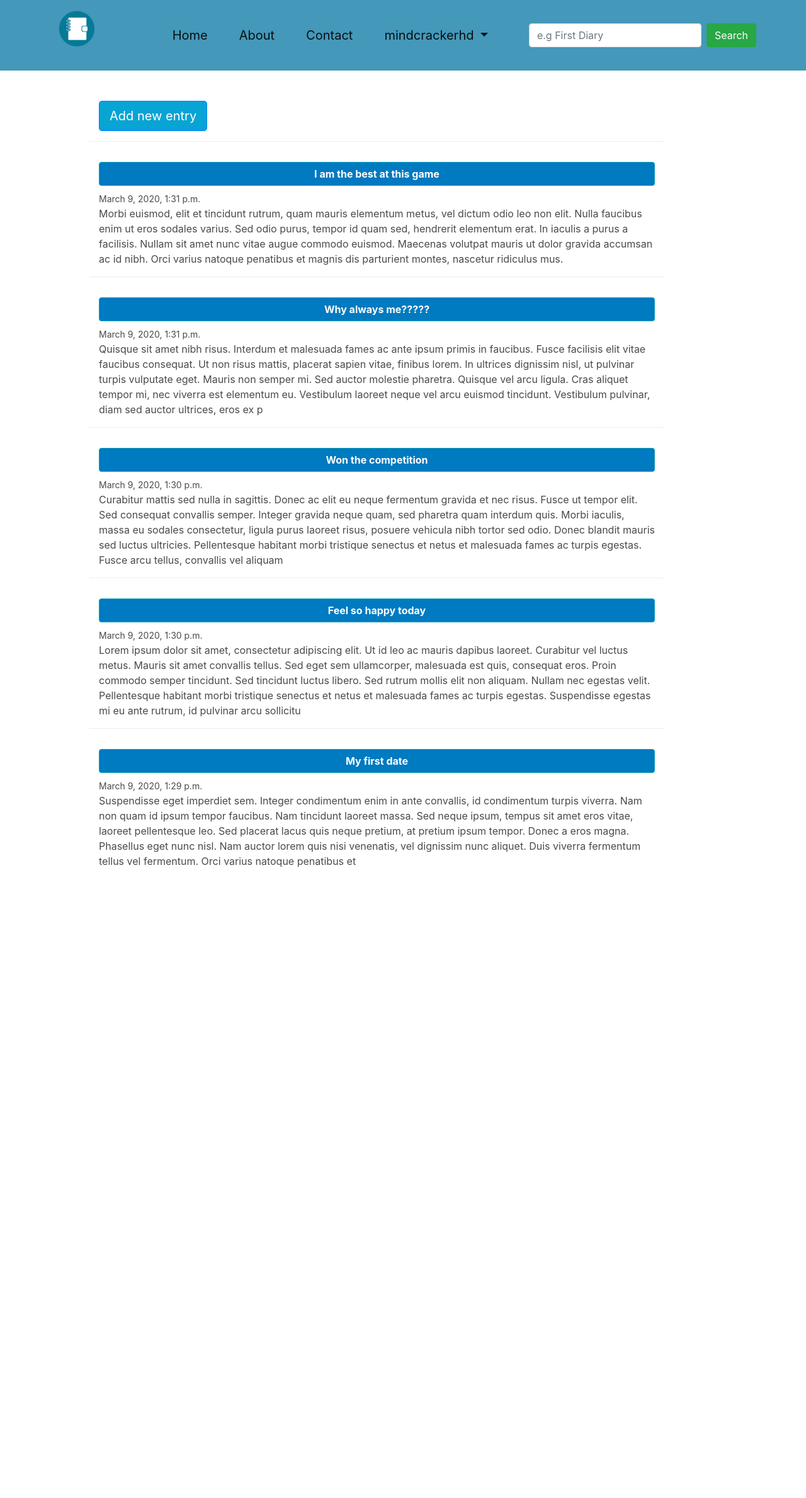
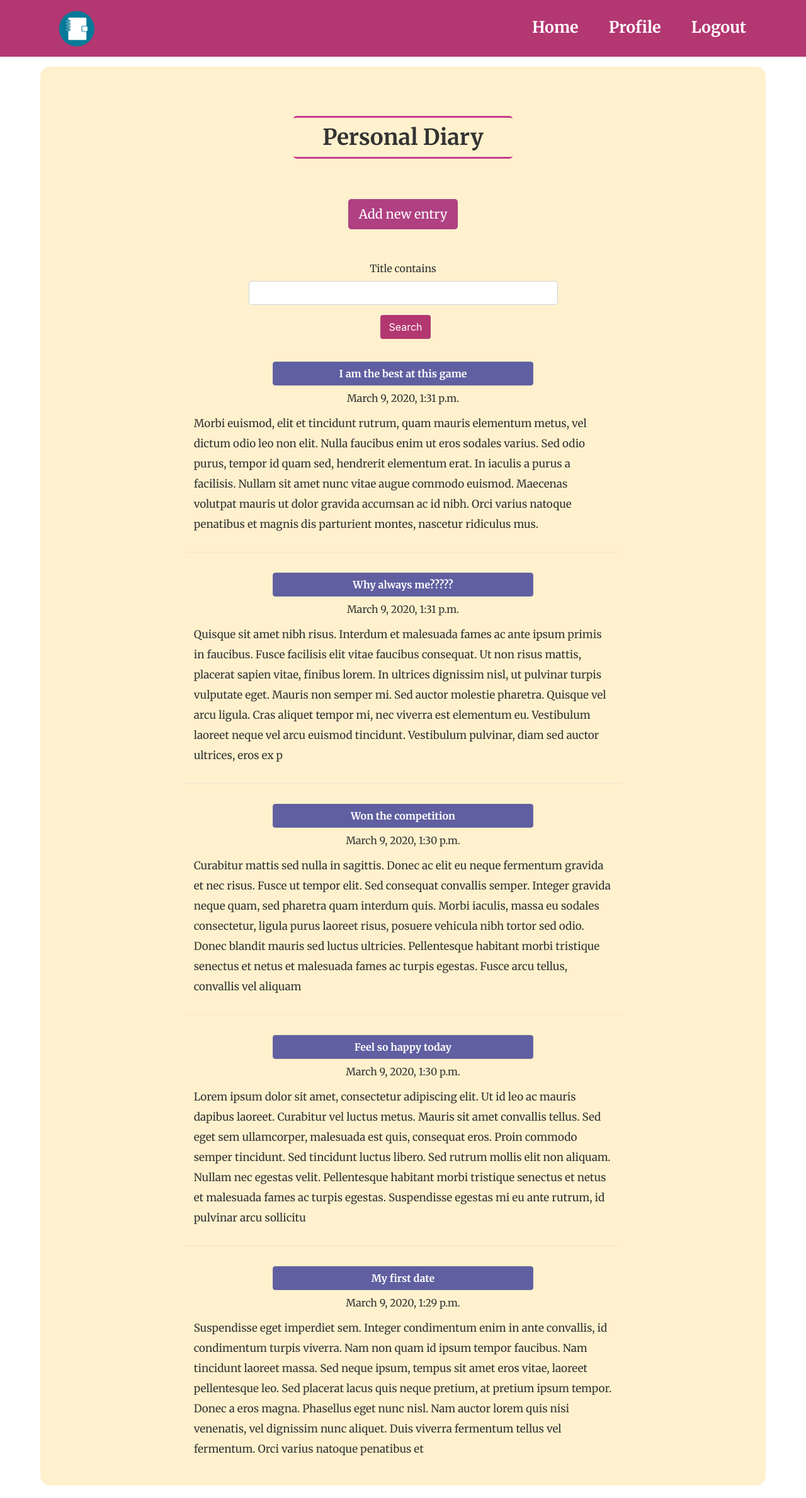
Before and after one commit to TinStay/Django-Diary-App, a Django app: page / in a window 1280 px wide. Shown: the whole page at 63% size. Before the commit the page ends 1377 px from the top, so only its background shows below. Run offline with Django 3.2, Linux system fonts and the light colour scheme; a user stored in the database is signed in; data comes from the database, SQL or seed files in the repository; both versions use the stored data as it was after the commit; some libraries are stand-ins or nearby versions.

Commit message:
Added all files to the branch

```diff
--- a/entries/static/main.css
+++ b/entries/static/main.css
@@ -1,9 +1,24 @@
 body {
-  background: #fafafa;
+  background: #ffffff;
   color: #333333;
-  margin-top: 5rem;
+  /* margin-top: 5rem; */
+  height: 100%;
+  font-family: 'Merriweather', serif;
 }
 
+.homepage{
+  margin-top: 25px;
+}
+
+.main-heading{
+  font-size: 35px;
+  margin: 3rem auto;
+  padding: 10px;
+  font-weight: 600;
+  border-top: 3px solid rgb(199, 62, 144);
+  border-bottom: 3px solid rgb(199, 62, 144);
+  border-radius: 5px;
+}
 
 ul {
   margin: 0;
@@ -13,33 +28,30 @@ ul {
   background-color: #5f788a;
 }
 
-.site-header .navbar-nav .nav-link {
-  color: #cbd5db;
-}
-
-.site-header .navbar-nav .nav-link:hover {
-  color: #ffffff;
-}
-
-.site-header .navbar-nav .nav-link.active {
-  font-weight: 500;
+.section{
+  margin: 10px;
+  padding: 10px;
 }
 
 .content-section {
-  background: #ffffff;
+  /* background: #dfe4ea; */
+  background-color: #ffd9795e;
   padding: 10px 20px;
-  border: 1px solid #dddddd;
-  border-radius: 3px;
+  border: none;
+  border-radius: 15px;
   margin-bottom: 20px;
+  margin-top: 0;
 }
 
 .article-title {
-  color: #444444;
+  color: white;
+  background-color: rgb(95, 95, 161);
+  border: 1px solid rgb(110, 110, 163);
 }
 
 a.article-title:hover {
-  color: #428bca;
-  text-decoration: none;
+  color: white;
+  background-color: rgb(110, 110, 163);
 }
 
 .article-content {
@@ -70,19 +82,110 @@ a.article-title:hover {
 }
 
 .account-img {
-  height: 125x;
-  width: 125px;
+  width: 80%;
   margin-right: 20px;
   margin-bottom: 16px;
+  border-bottom: 5px solid #B53471;
 }
 
 .account-heading {
   font-size: 2.5rem;
 }
-.content {
-  max-width: 500px;
-  margin: auto;
-}
+
+
 span {
   text-decoration-color: #ffffff;
 }
+
+.searchbar{
+  margin-top: 50px;
+  margin-bottom: 20px;
+  justify-content: space-between;
+}
+
+.btn-search{
+  background-color: #B33771;
+  color: white;
+}
+
+.btn-entry{
+  background-color: rgb(175, 64, 130);
+  color: white;
+}
+.btn-entry:hover, .btn-entry:hover{
+  background-color: rgb(202, 74, 151);
+  color: white;
+  box-shadow: none;
+}
+
+.btn-update{
+  background-color: #74b9ff;
+  color: white;
+}
+.btn-update:hover, .btn-update:hover{
+  background-color: #4da6ff;
+  color: white;
+  box-shadow: none;
+}
+
+.btn-return{
+  background-color: #636e72;
+  position: absolute;
+  bottom: 0;
+  margin: 0 15px;
+  text-align: end;
+}
+
+.entry-text{
+  font-size: 17px;
+  line-height: 2rem;
+}
+
+.navbar{
+  background-color: #B33771;
+  /* height: 90px; */
+}
+@media(min-width: 990px){
+  .navbar{
+    height: 90px;
+  }
+}
+
+.site-header{
+  height: 10%;
+}
+
+.mobile-nav{
+  display: flex;
+  justify-content: space-between;
+}
+
+.navbar-toggler{
+  border: none;
+}
+
+.sticky{
+  position: sticky;
+  top: 0;
+}
+
+.navbar-collapse{
+  justify-content: end;
+}
+
+.navbar-nav li{
+  font-size: 25px;
+  font-weight: bold;
+  border-radius: 0;
+  color: #ffffff;
+  border-bottom: 2px solid transparent;
+}
+
+
+.site-header .navbar-nav .nav-link {
+  color: #ffffff;
+}
+
+.site-header .navbar-nav .nav-link:hover {
+  color: #f8c081;
+}
--- a/entries/templates/entries/base.html
+++ b/entries/templates/entries/base.html
@@ -10,7 +10,8 @@
     <title>My Diary</title>
     <link rel="stylesheet" href="https://maxcdn.bootstrapcdn.com/bootstrap/4.0.0/css/bootstrap.min.css" integrity="sha384-Gn5384xqQ1aoWXA+058RXPxPg6fy4IWvTNh0E263XmFcJlSAwiGgFAW/dAiS6JXm" crossorigin="anonymous">
     <link rel="stylesheet" href="https://cdnjs.cloudflare.com/ajax/libs/bulma/0.6.2/css/bulma.min.css" />
-    <link rel="stylesheet" type="text/css" href="{% static 'entries/main.css' %}">
+    <link href="https://fonts.googleapis.com/css?family=Merriweather:400,700|Source+Sans+Pro:400,700&display=swap" rel="stylesheet">
+    <link rel="stylesheet" type="text/css" href="{% static 'main.css' %}">
     <!-- {% if title %}
         <title>My Diary - {{ title }}</title>
     {% else %}
@@ -20,60 +21,45 @@
 
 <body>
     <header class="site-header">
-    <nav class="navbar navbar-expand-md navbar-light sticky-top" style="background-color: rgb(68, 152, 185)">
-        <div class="container">
-          <div class=" justify-content-right">
-            <span><img class='navbar-brand mt-1 align-bottom' src="/static/media/logo.png" width="110" height="110" alt=""></span>
-            <button class="navbar-toggler" type="button" data-toggle="collapse" data-target="#navbarNavDropdown" aria-controls="navbarNavDropdown" aria-expanded="false" aria-label="Toggle navigation">
+    <nav class="navbar navbar-expand-lg navbar-light" >
+      <div class="container navigation">
+          <div class="mobile-nav ">
+            <a href="{% url 'home' %}"><img class='navbar-brand float-left mt-1 align-bottom' src="/static/media/logo.png" width="110" height="110" alt=""></a>
+            <button class="navbar-toggler float-right" type="button" data-toggle="collapse" data-target="#navbarNavDropdown" aria-controls="navbarNavDropdown" aria-expanded="false" aria-label="Toggle navigation">
                 <span class="navbar-toggler-icon"></span>
             </button>
-        </div>
-        <div class="collapse navbar-collapse justify-content-center " id="navbarNavDropdown">
-          <ul class="navbar-nav nav-pills nav-fill ">
-            <li class="nav-item active">
-              <a class="nav-link btn btn-lg btn-link  ml-5 mr-2" href="{% url 'home' %}">Home <span class="sr-only">(current)</span></a>
+          </div>
+
+        <div class="collapse navbar-collapse  " id="navbarNavDropdown">
+          <ul class="navbar-nav nav-pills  text-center">
+            <li class="nav-item ">
+              <a class="nav-link ml-5 mr-2" href="{% url 'home' %}">Home <span class="sr-only">(current)</span></a>
             </li>
-            <li class="nav-item active">
-              <a class="nav-link btn btn-lg btn-link  ml-5 mr-2" href="#">About</a>
+            {% if user.is_authenticated %}
+            <li class="nav-item ">
+              <a class="nav-link ml-5 mr-2" href="{% url 'profile' %}">Profile <span class="sr-only">(current)</span></a>
             </li>
-            <li class="nav-item active">
-              <a class="nav-link btn btn-lg btn-link ml-5 mr-2" href="#">Contact</a>
+            <li class="nav-item ">
+              <a class="nav-link ml-5 mr-2" href="{% url 'logout' %}">Logout <span class="sr-only">(current)</span></a>
             </li>
-            <li class="nav-item dropdown active">
-              <a class="nav-link dropdown-toggle btn btn-lg btn-link  ml-5 mr-2" href="#" id="navbarDropdownMenuLink" data-toggle="dropdown" aria-haspopup="true" aria-expanded="false">
-                {% if user.is_authenticated %}
-                {{ user.username }}
-                {% else %}
-                Profile
-                {% endif %}
-              </a>
-              <div class="dropdown-menu ml-auto" aria-labelledby="navbarDropdownMenuLink">
-                {% if user.is_authenticated %}
-                <a class="dropdown-item" href="{% url 'profile' %}">Profile</a>
-                <a class="dropdown-item" href="{% url 'logout' %}">Logout</a>
-                <a class="dropdown-item" href="#">Help</a>
-                {% else %}
-                <a class="dropdown-item" href="{% url 'login' %}">Login</a>
-                <a class="dropdown-item" href="{% url 'register' %}">Register</a>
-                <a class="dropdown-item" href="#">Help</a>
-                {% endif %}
-              </div>
+            {% else %}
+            <li class="nav-item ">
+              <a class="nav-link ml-5 mr-2 " href="{% url 'login' %}">Login <span class="sr-only">(current)</span></a>
             </li>
+            <li class="nav-item ">
+              <a class="nav-link ml-5 mr-2" href="{% url 'register' %}">Register <span class="sr-only">(current)</span></a>
+            </li>
+            {% endif %}
+
           </ul>
         </div>
-        <form class="form-inline my-2 my-lg-0">
-            <input class="form-control mr-sm-2" type="search" placeholder="e.g First Diary" aria-label="Search">
-            <button class="btn btn-success my-2 my-sm-0" type="submit">Search</button>
-          </form>
+
         </div>
-        <!-- <div>
-            <span class="navbar-text ml-auto content">
-            Developed by Tin Stay
-          </span>
-        </div> -->
+      </div>
       </nav>
+
       </header>
-      <main role='main' class='container'>
+      <main role='main' class='container main mt-4'>
         <div class="row">
           <div class="content-section col-md-12">
             {% if messages %}
@@ -85,19 +71,7 @@
             {% endif %}
           {% block content %}{% endblock %}
         </div>
-        <!-- <div class="content-section mt-4 col-md-4">
-          <div class="content-section">
-            <h3>Our Sidebar</h3>
-            <p class='text-muted'>You can put any information here you'd like.
-              <ul class="list-group">
-                <li class="list-group-item list-group-item-light">Latest Posts</li>
-                <li class="list-group-item list-group-item-light">Announcements</li>
-                <li class="list-group-item list-group-item-light">Calendars</li>
-                <li class="list-group-item list-group-item-light">etc</li>
-              </ul>
-            </p>
-          </div>
-        </div>  -->
+
         </div>
       </main>
 
--- a/entries/templates/entries/entry_form.html
+++ b/entries/templates/entries/entry_form.html
@@ -2,7 +2,7 @@
 {% load crispy_forms_tags %}
 {% block content %}
 <section class="section">
-        <div class="container">
+        <div class="col-md-10 offset-md-1">
             <form method="POST" action="{% url 'entry-create' %}">
                 {% csrf_token %}
                 <fieldset class="form-group">
@@ -12,7 +12,7 @@
 
                 <div class="field is-grouped is-grouped-right">
                     <div class="control">
-                        <button class="btn btn-lg btn-outline-primary is-link">Submit</button>
+                        <button class="btn btn-lg btn-entry is-link">Submit</button>
                     </div>
                 </div>
             </form>
--- a/entries/templates/entries/index.html
+++ b/entries/templates/entries/index.html
@@ -4,26 +4,40 @@
       {% if user.is_authenticated %}
     <section class="section">
         <div class="container">
+            <h1 class='main-heading col-md-4 offset-md-4 text-center'>Personal Diary</h1>
 
-            <article class="media">
-                <div class="media-content">
-                    <div class="content col">
-                        <a class="btn btn-outline-primary btn-lg active " role="button" href="{% url 'entry-create' %}" style="background-color: rgb(7, 164, 212)">Add new entry</a>
+            <article class="media ">
+                <div class="media-content text-center col-md-8 offset-md-2 mt-4">
+                    <div class="">
+                        <a class="btn btn-entry btn-lg " role="button" href="{% url 'entry-create' %}">Add new entry</a>
                     </div>
                 </div>
             </article>
-            {% for entry in entries  %}
+
+            <div class="searchbar col-md-6 offset-md-3">
+                <!-- Search form -->
+                <form class='searchbar text-center'  method="get">
+                    {{ searchFilter.form|crispy }}
+                 <!-- <input class="form-control" type="text" name='q' id='id_q' placeholder="Search" aria-label="Search"> -->
+                 <button class="btn btn-search ml-2" type='submit'>Search</button>
+                </form>
+
+             </div>
+
+            {% if entries %}
+            {% for entry in entries %}
             {% if entry.author == user %}
-            <article class="media col-sm-11">
+            <article class="media col-md-8 offset-md-2">
                 <div class="media-content">
                     <div class="content">
                         <p>
-                            <div>
-                                <a class="btn btn-outline-info active btn-block " style="background-color: rgb(0, 122, 192)" href="{% url 'entry-detail' entry.id %}"><b>{{ entry.title }}</b></a>
+                            <div class='col-md-8 offset-md-2'>
+                                <a class="btn article-title btn-block" href="{% url 'entry-detail' entry.id %}"><b>{{ entry.title }} </b></a>
                             </div>
-                            <div class="content-section mt-2">
-                                <small>{{ entry.date_posted }}</small>
-                                <br>{{ entry.text }}
+                            <div class=" mt-2">
+                                <p class='mb-3 text-center'>{{ entry.date_posted }}</p>
+
+                                <p class='mb-3 entry-text'>{{ entry.text }}</p>
                             </div>
                         </p>
                     </div>
@@ -31,52 +45,26 @@
             </article>
             {% endif %}
             {% endfor %}
-
-            <!-- !!!  Pagination !!! -->
-
-            <!--
-            {% if is_paginated %}
-
-            {% if page_obj.has_previous %}
-            <a href="?page=1" class="btn btn-outline-primary mb-4">First Page</a>
-            <a href="?page={{ page.obj.previous.page.number }}" class="btn btn-outline-primary mb-4">Previous</a>
             {% endif %}
-
-             {% for num in page_obj.paginator.page_range %}
-            {% if page_obj == None %}
-            <a href="?page={{ num }}" class="btn btn-primary mb-4">SOMETHING</a>
-            {% elif page_obj.number == num %}
-            <a href="?page={{ num }}" class="btn btn-primary mb-4">{{ num }}</a>
-            {% elif num > page_obj.number|add:'-3' and num < page_obj.number|add:'3' %}
-            <a href="?page={{ num }}" class="btn btn-outline-primary mb-4">{{ num }}</a>
-            {% endif %}
-            {% endfor %}
-
-            {% if page_obj.has_next %}
-            <a href="?page={{ page_obj.next_page_number }}" class="btn btn-outline-primary mb-4">Next</a>
-            <a href="?page={{ page_obj.paginator.num_pages }}" class="btn btn-outline-primary mb-4">Last</a>
-            {% endif %}
-
-
-            {% endif %} -->
 
         </div>
 
     </section>
     {% else %}
-    <div class="border row content-section mt-5">
-        <div class="container col-12">
-            <p ><big>Welcome to my Diary website. You can write your personal diary and save it so your memories remain forever. You can only see your own diary that you have created. Log in or Sign up and start your personal notes right now.</big></p>
+    <div class="row homepage col-10 offset-1 text-center">
+        <div class="container ">
+            <p ><big>Welcome to YourDiary.</br> Our main aim is to allow the user to add, edit and delete their personal diary entries. Log in or Sign up and start creating memories.</big></p>
         </div>
-        <article class="media mt-4">
+        <article class="media mt-4 col-10 offset-1">
             <div class="media-content">
-                <div class="mb-3 col-12">
-                    <a class="btn btn-outline-primary btn-lg  mb-2" role="button" href="{% url 'login' %}" >Login</a>
-                    <a class="btn btn-outline-primary btn-lg  mb-2" role="button" href="{% url 'register' %}" >Sign Up</a>
+                <div class="mb-3 text-center">
+                    <a class="btn btn-entry btn-lg ml-2 mb-2" role="button" href="{% url 'login' %}" >Login</a>
+                    <a class="btn btn-update btn-lg ml-2 mb-2" role="button" href="{% url 'register' %}" >Sign Up</a>
                 </div>
             </div>
         </article>
-</div>
+    </div>
+
 
 
     {% endif %}
--- a/entries/urls.py
+++ b/entries/urls.py
@@ -16,11 +16,11 @@ Including another URLconf
 
 from django.urls import path
 from . import views
-from .views import EntryListView, EntryDetailView, EntryCreateView, EntryUpdateView, EntryDeleteView
+from .views import EntryListView, EntryDetailView, EntryCreateView, EntryUpdateView, EntryDeleteView, home_screen_view
 
 
 urlpatterns = [
-    path('', EntryListView.as_view(), name='home'),
+    path('', home_screen_view, name='home'),
     path('entry/<int:pk>/', EntryDetailView.as_view(), name='entry-detail'),
     path('entry/new/', EntryCreateView.as_view(), name='entry-create'),
     path('entry/<int:pk>/update', EntryUpdateView.as_view(), name='entry-update'),
--- a/entries/views.py
+++ b/entries/views.py
@@ -1,5 +1,7 @@
 from django.shortcuts import render, redirect
 from .models import Entry
+from django.db.models import Q
+from .filters import EntryFilter
 from django.contrib.auth.mixins import LoginRequiredMixin, UserPassesTestMixin
 from django.views.generic import (ListView,
                                     DetailView,
@@ -9,12 +11,50 @@ from django.views.generic import (ListView,
                                     )
 
 
+def get_entry_queryset(query=None):
+    queryset = []
+    queries = query.split(" ")
+
+    for q in queries:
+        entries = Entry.objects.filter(
+            Q(title__icontains=q) |
+            Q(text__icontains=q)
+            ).distinct()
+
+
+        for entry in entries:
+            queryset.append(entry)
+
+    return list(set(queryset))
 
 class EntryListView(ListView):
+
+
     queryset = Entry.objects.all()
     template_name = 'entries/index.html' #app/model_viewtype.html
     context_object_name = 'entries'
     ordering = ['-date_posted'] # order by the latest entries
+
+
+
+def home_screen_view(request):
+    context = {}
+    entries = Entry.objects.all().order_by('-date_posted')
+
+    searchFilter = EntryFilter(request.GET, queryset=entries)
+    filteredEntries = searchFilter.qs
+
+
+
+    context= {
+        'entries': filteredEntries,
+        'searchFilter': searchFilter
+    }
+
+    return render(request, 'entries/index.html', context)
+
+
+
 
 
 class EntryDetailView(DetailView):
```
Also changed, not shown: dear_diary/settings.py (+3 -25 lines), entries/filters.py (added, +14 -0 lines), entries/templates/entries/entry_confirm_delete.html (+6 -6 lines), entries/templates/entries/entry_detail.html (+15 -11 lines), users/templates/users/login.html (+4 -4 lines), users/templates/users/profile.html (+18 -16 lines), users/templates/users/register.html (+4 -4 lines), db.sqlite3.
